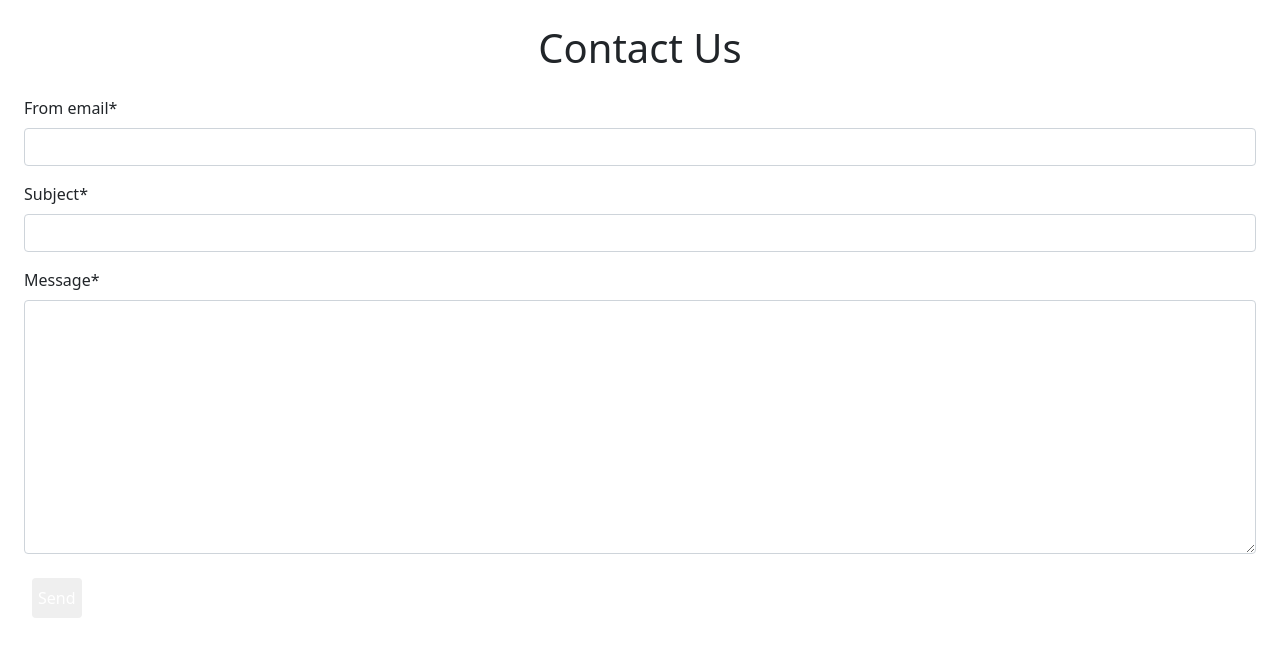
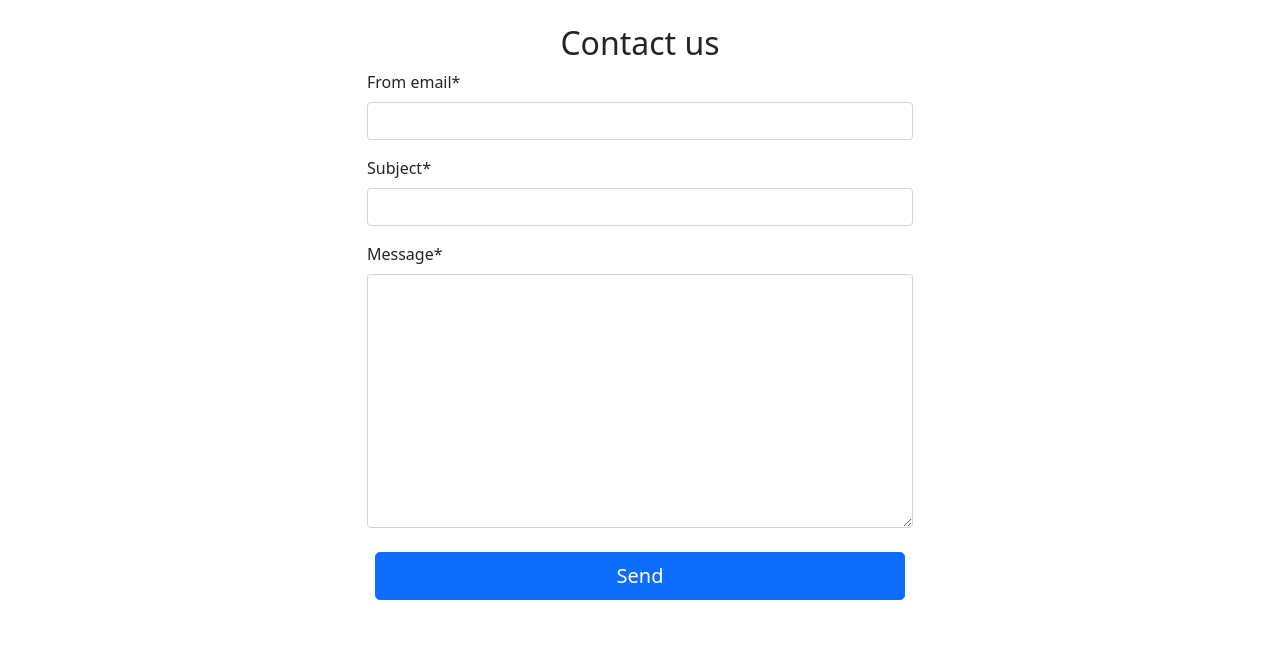
Before and after one commit to andols-dev/djangoblog, a Django app: page /contact/ in a window 1280 px wide. Shown: the part 73-730 px from the top of the page. Run offline with Django 3.2, Linux system fonts and the light colour scheme; some libraries are stand-ins or nearby versions.

Commit message:
redesign contact us form

```diff
--- a/accounts/templates/accounts/login.html
+++ b/accounts/templates/accounts/login.html
@@ -34,7 +34,7 @@
     <div class="col-md-6 offset-md-3"><form method="post">
       {% csrf_token %}
       {{form | crispy}}
-        <button class="w-100 btn btn-lg btn-primary"" type="submit">
+        <button class="w-100 btn btn-lg btn-primary" type="submit">
           login
         </button>
         <div class="mb-5">
--- a/templates/email.html
+++ b/templates/email.html
@@ -7,23 +7,21 @@
 
 {% block content %}
 {% load crispy_forms_tags %}
-<div class="min-h-full flex items-center justify-center py-12 px-4 sm:px-6 lg:px-8">
-
-    <div class="max-w-md w-full space-y-8">
-        <div class="flex flex-col text-center w-full ">
-        <h1 class="sm:text-3xl text-2xl font-medium title-font mb-4 text-gray-900">Contact Us</h1>
-        </div>
-
-
+  <div class="container">
+    <h2 class="text-center">Contact us</h2>
+    <div class="row">
+      <div class="col-md-6 offset-md-3">
         <form method="post">
             {% csrf_token %}
             {{ form | crispy }}
             <div class="form-actions">
                 <div class="p-2 w-full">
-                    <button type="submit" class="flex mx-auto text-white bg-indigo-500 border-0 py-2 px-8 focus:outline-none hover:bg-indigo-600 rounded text-lg">Send</button>
+                    <button type="submit" class="w-100 btn btn-lg btn-primary">Send</button>
                 </div>
             </div>
         </form>
+      </div>
+    </div>
     </div>
   </div>
 {% endblock content %}
```
